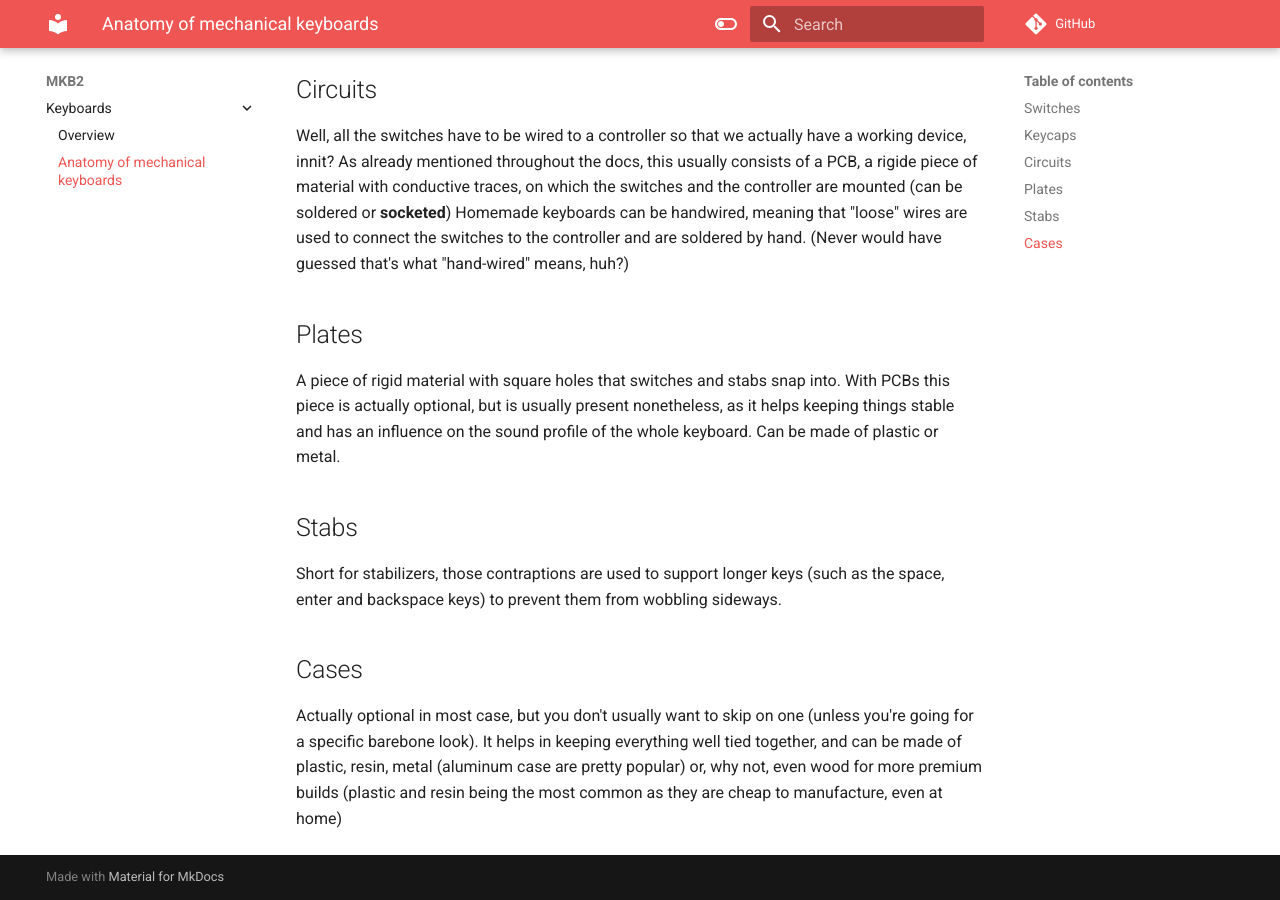
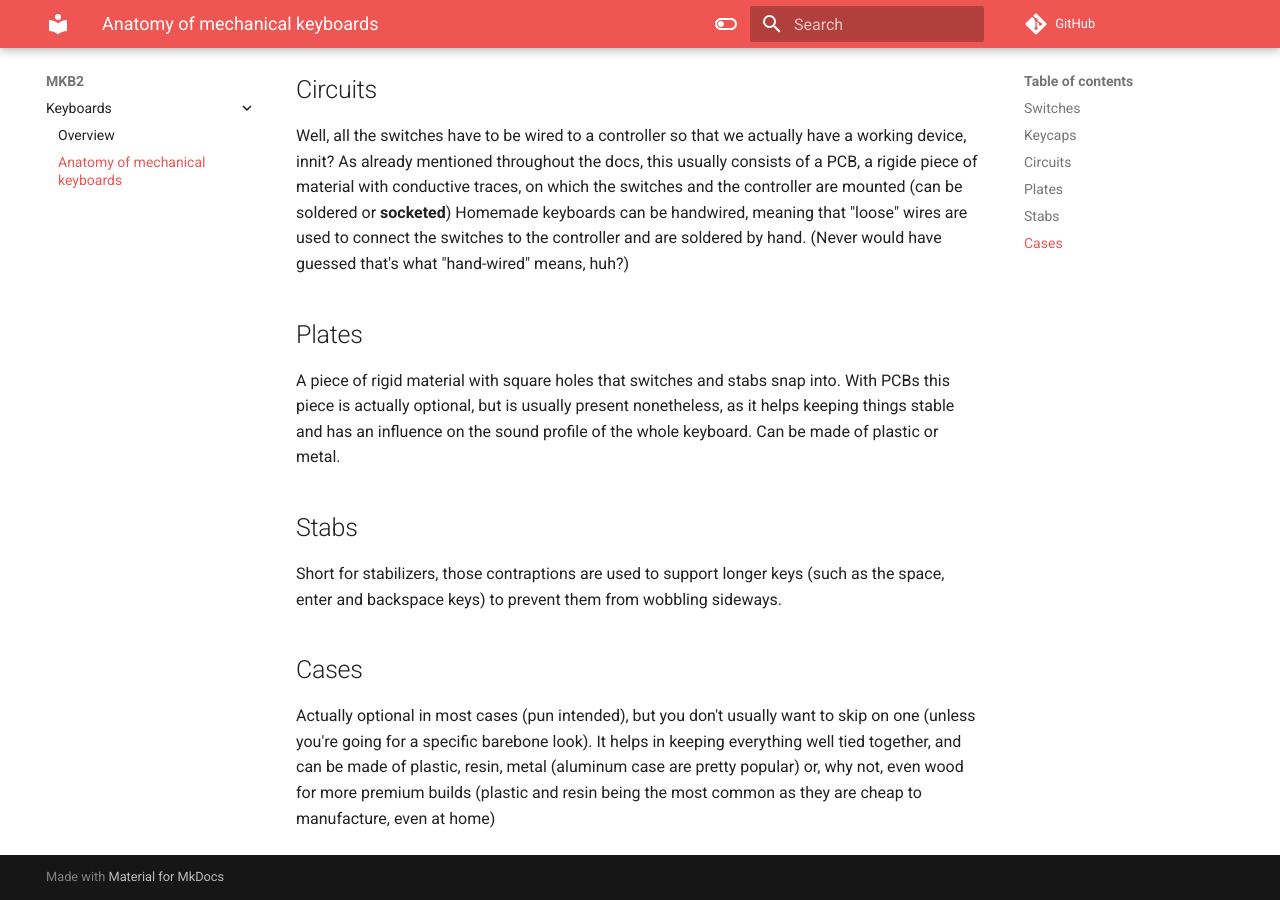
Before and after one commit to DrG95/mkb2, an MkDocs documentation site: the page built from docs/keyboards/anatomy.md, in a window 1280 px wide and 900 px high, scrolled down 795 px. Built offline with MkDocs 1.6.1 and Material for MkDocs 9.7.7, drawn with Linux system fonts in a browser that asks for light colours; comment, search, counter and statistics services are not loaded.

Commit message:
minor edits

```diff
--- a/docs/keyboards/anatomy.md
+++ b/docs/keyboards/anatomy.md
@@ -31,4 +31,4 @@ Short for stabilizers, those contraptions are used to support longer keys (such
 
 ## Cases
 
-Actually optional in most case, but you don't usually want to skip on one (unless you're going for a specific barebone look). It helps in keeping everything well tied together, and can be made of plastic, resin, metal (aluminum case are pretty popular) or, why not, even wood for more premium builds (plastic and resin being the most common as they are cheap to manufacture, even at home)
+Actually optional in most cases (pun intended), but you don't usually want to skip on one (unless you're going for a specific barebone look). It helps in keeping everything well tied together, and can be made of plastic, resin, metal (aluminum case are pretty popular) or, why not, even wood for more premium builds (plastic and resin being the most common as they are cheap to manufacture, even at home)
```
